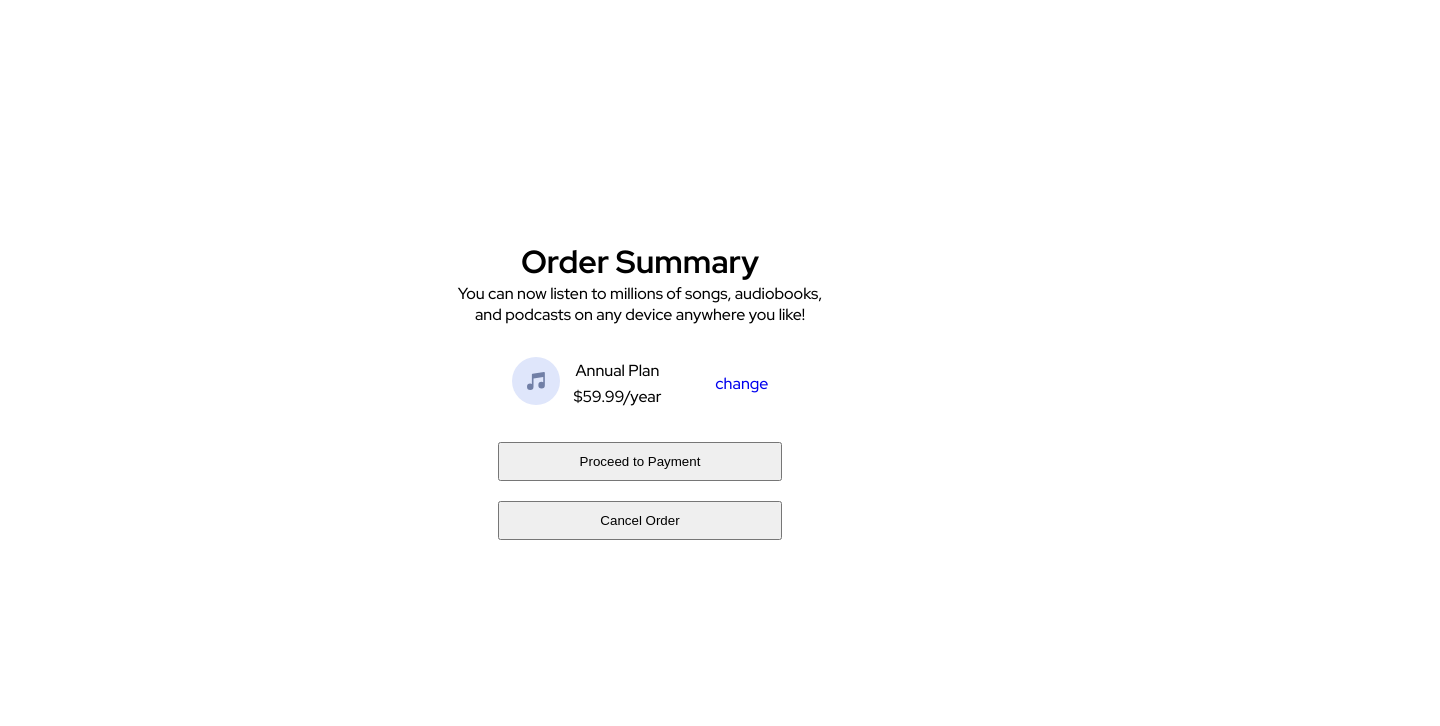
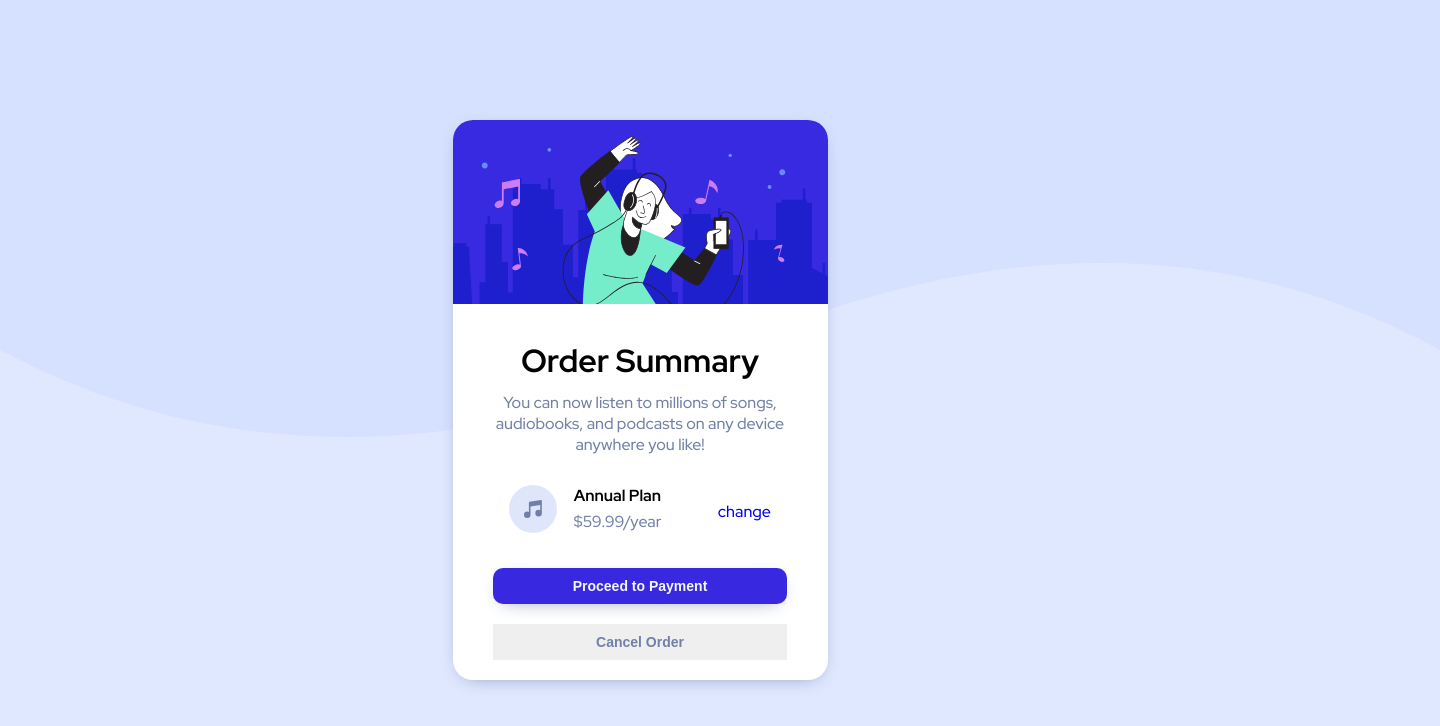
Before and after one commit to Hassan-Wanas/Order-summary-component, a plain HTML site: page index.html in a window 1280 px wide. Shown: the whole page, 1440 px wide, since content can reach past the window. Drawn offline with Linux system fonts and the light colour scheme.

Commit message:
not finished
can't handle the background image

```diff
--- a/index.html
+++ b/index.html
@@ -13,7 +13,14 @@
   <title>Frontend Mentor | Order summary card</title>
 </head>
 <body>
+  <picture>
+    <source media="(min-width: 762px)" srcset="/images/pattern-background-desktop.svg">
+    <img src="/images/pattern-background-mobile.svg" alt="">
+  </picture>
   <main class="card">
+    <div class="hero">
+      <img src="/images/illustration-hero.svg" alt="">
+    </div>
     <div class="content">
       <h1>Order Summary</h1>
       <p>
@@ -26,7 +33,7 @@
           <img src="/images/icon-music.svg" alt="">
         </div>
         <div class="plan">
-          <p>Annual Plan</p>
+          <h4>Annual Plan</h4>
           <p>$59.99/year</p>
         </div>
         <a href="#">change</a>
--- a/styles.css
+++ b/styles.css
@@ -13,6 +13,13 @@ body {
   flex-direction: column;
   justify-content: center;
   align-items: center;
+  background-color: hsl(225, 100%, 94%);
+  position: relative;
+}
+picture {
+  width: 100%;
+  height: 100vh;
+  object-fit: fill;
 }
 main {
   width: 375px;
@@ -21,6 +28,28 @@ main {
   justify-content: center;
   align-items: center;
   text-align: center;
+  background-color: white;
+  border-radius: 20px;
+  box-shadow: 0 5px 20px -10px hsl(224, 23%, 55%);
+  position: absolute;
+}
+.hero {
+  margin-bottom: 30px;
+}
+.hero img {
+  width: 100%;
+  height: 100%;
+  object-fit: cover;
+  border-radius: 20px 20px 0 0;
+}
+.content {
+  margin: 0 30px;
+}
+.content h1 {
+  margin-bottom: 10px;
+}
+.content p {
+  color: hsl(224, 23%, 55%);
 }
 .choice {
   margin: 30px auto;
@@ -33,6 +62,7 @@ main {
 }
 .plan p {
   margin: 5px auto;
+  color: hsl(224, 23%, 55%);
 }
 a {
   text-decoration: none;
@@ -43,10 +73,18 @@ button {
   padding: 10px 80px;
   display: block;
   cursor: pointer;
+  font-size: 14px;
+  font-weight: bold;
+  border: none;
+
 }
 #proceed {
+  background-color: hsl(245, 75%, 52%);
+  color: hsl(225, 100%, 98%);
+  border-radius: 10px;
+  box-shadow: 0 5px 20px -10px hsl(224, 23%, 55%);
 
 }
 #cancel {
-
+  color: hsl(224, 23%, 55%);
 }
```
